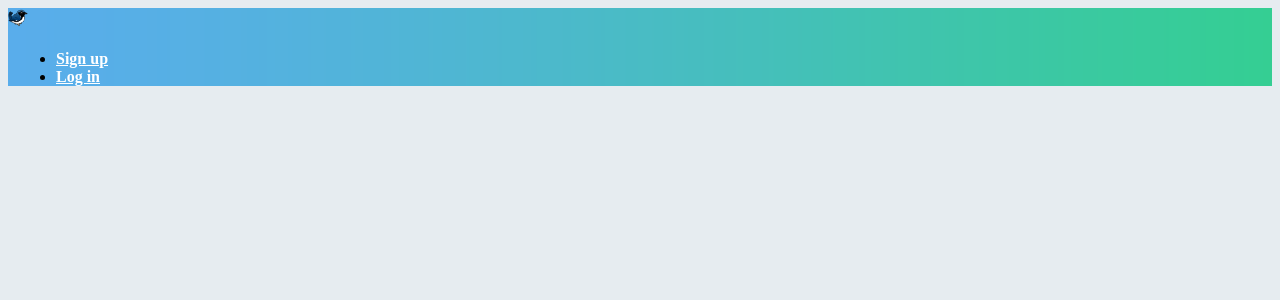
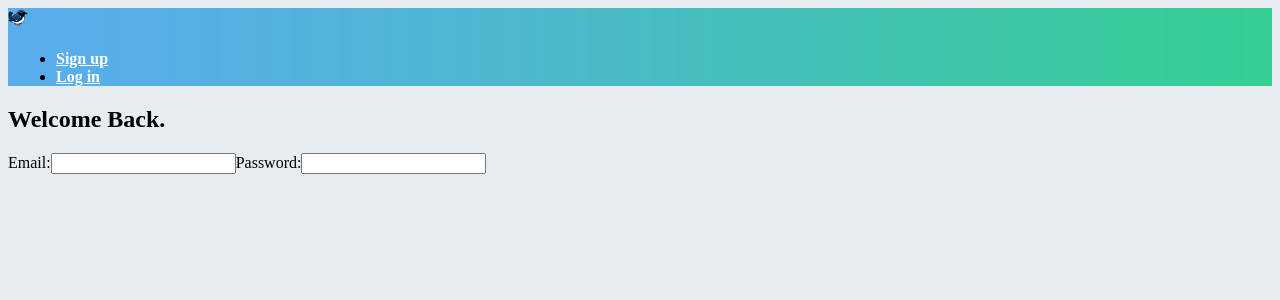
Before and after one commit to neumann11/Warbler, a React (Create React App) app in the folder warbler-client/: page /signin in a window 1280 px wide. Shown: the top 300 px of the page. Built offline with nearby package versions, Linux system fonts and the light colour scheme; the HTML template or start-up script is replaced by a standard one.

Commit message:
Add basic AuthForm for signin/up

```diff
--- /dev/null
+++ b/warbler-client/src/components/AuthForm.js
@@ -0,0 +1,46 @@
+import React, { Component } from "react";
+
+export default class AuthForm extends Component {
+  constructor(props){
+    super(props);
+    this.state = {
+      email: "",
+      username: "",
+      password: "",
+      profileImageUrl: ""
+    };
+  }
+
+  render(){
+    const { email, username, password, profileImageUrl } = this.state;
+    const { heading, buttonText } = this.props;
+    return(
+      <div>
+        <div className="row justify-content-md-center text-center">
+          <div className="col-md-6">
+            <form onSubmit={this.handleSubmit}>
+              <h2>{heading}</h2>
+              <label htmlFor="email">Email:</label>
+              <input
+              className="form-control" //form-control is Bootstrap. Gives fool width;
+              id="email" //for label
+              name="email" //for State
+              onChange={this.handleChange}
+              value={email} //to be able to prepopulate with whatever Email is at the moment in case of error;
+              type="text"
+              />
+              <label htmlFor="password">Password:</label>
+              <input
+              className="form-control" //form-control is Bootstrap. Gives fool width;
+              id="password" //for label
+              name="password" //for State
+              onChange={this.handleChange}
+              type="password" //to hide text
+              />
+            </form>
+          </div>
+        </div>
+      </div>
+    )
+  }
+}
--- a/warbler-client/src/containers/Main.js
+++ b/warbler-client/src/containers/Main.js
@@ -2,6 +2,7 @@
 import { Switch, Route, withRouter, Redirect } from "react-router-dom";
 import { connect } from "react-redux";
 import Homepage from "../components/Homepage";
+import AuthForm from "../components/AuthForm";
 
 //Routing logic
 
@@ -10,6 +11,32 @@
     <div className="container">
       <Switch> //allows multip. routes
         <Route exact path="/" render={props => <Homepage {...props} /> } /> //render func that renders Homepage comp;
+        <Route
+          exact
+          path="/signin"
+          render={props => {
+            return (
+              <AuthForm
+                buttonText="Log in"
+                heading="Welcome Back."
+                {...props}
+              />
+            );
+          }}
+        />
+        <Route
+          exact
+          path="/signup"
+          render={props => {
+            return (
+              <AuthForm
+                buttonText="Sign me up!"
+                heading="Join Warbler today."
+                {...props}
+              />
+            );
+          }}
+        />
       </Switch>
     </div>
   );
```
